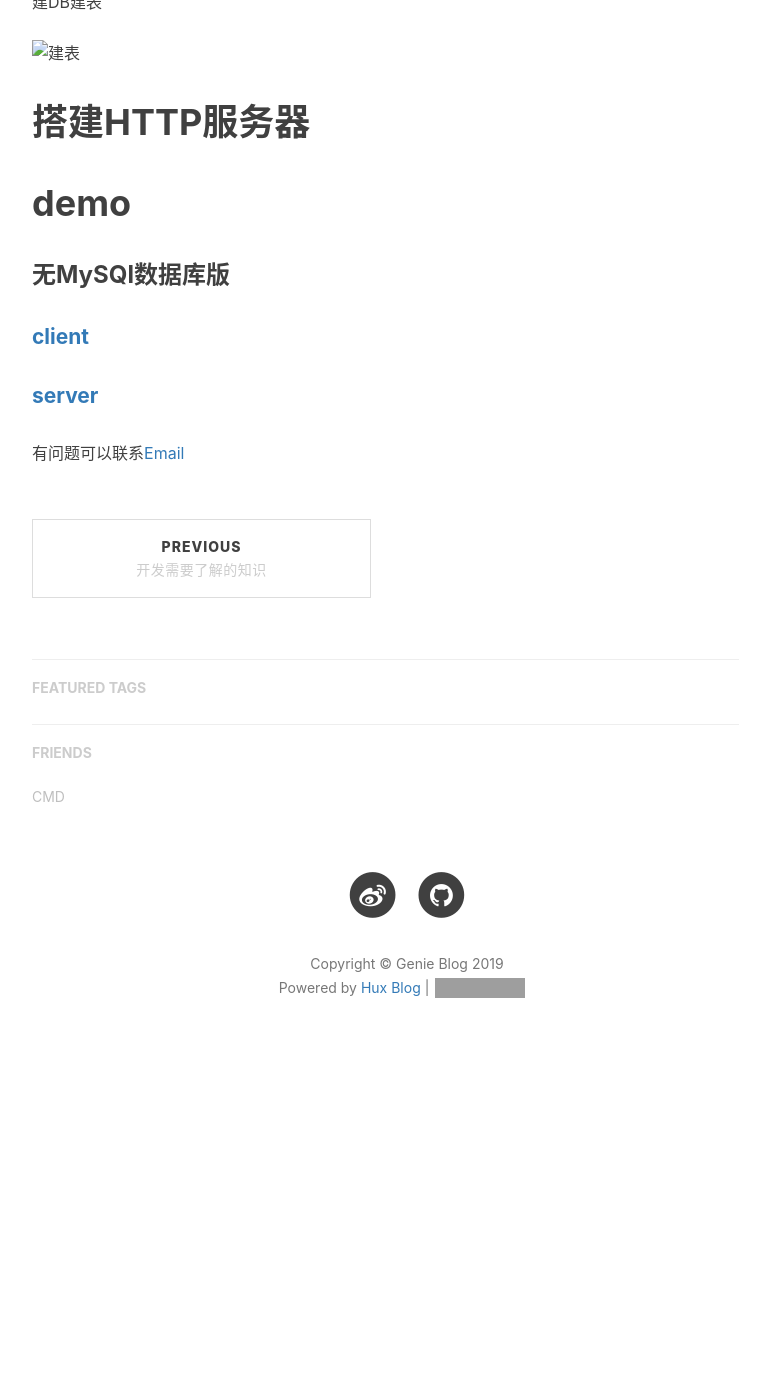
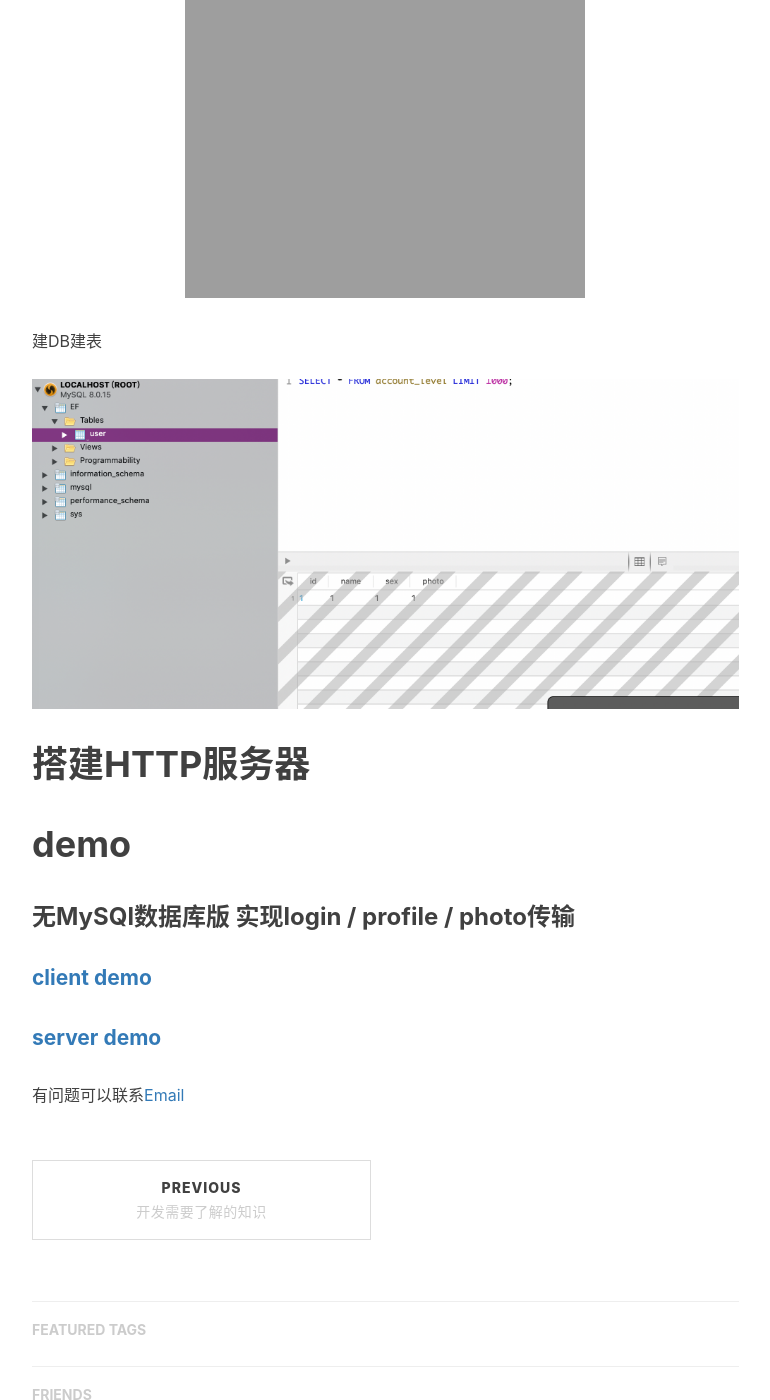
Before and after one commit to Gensun/Gensun.github.io, a Jekyll site: the page built from _posts/2019-4-17-PerfectServer.md, in a window 1280 px wide and 1400 px high, scrolled down 4000 px. Shown: the whole window, without its empty margins (233-1003 px from the left). Built offline with Jekyll 4.4.1, drawn with Linux system fonts in a browser that asks for light colours; nearby versions of some CDN libraries; comment, search, counter and statistics services are not loaded; before the commit the page ends 5092 px from its top, so only the background shows below that; grey boxes are pictures that could not be loaded.

Commit message:
update Profecthttp

````diff
--- a/_posts/2019-4-17-PerfectServer.md
+++ b/_posts/2019-4-17-PerfectServer.md
@@ -94,7 +94,7 @@
 
 #	MySQL
 
-![MySQL](img/swiftServer/MySql.png)
+![MySQL](/img/swiftServer/MySql.png)
 
 #### 安装数据库工具
 
@@ -116,16 +116,16 @@
 
 ```
 ## 建表
-建立连接 ![建立连接](img/swiftServer/WX20190417-193754@2x.png)
+建立连接 ![建立连接](/img/swiftServer/WX20190417-193754@2x.png)
 
-建DB建表 ![建表](img/swiftServer/WX20190417-193555@2x.png)
+建DB建表 ![建表](/img/swiftServer/WX20190417-193555@2x.png)
 
 # 搭建HTTP服务器
 
 
 # demo
-### 无MySQl数据库版
-#### [client](https://github.com/Gensun/PerfectHttp_NODB_Client)
-#### [server](https://github.com/Gensun/PerfectHttp_NODB_Server)
+### 无MySQl数据库版 实现login / profile / photo传输
+#### [client demo](https://github.com/Gensun/PerfectHttp_NODB_Client)
+#### [server demo](https://github.com/Gensun/PerfectHttp_NODB_Server)
 
 有问题可以联系[Email](mailto:ep_chengsun@aliyum.com)
````
